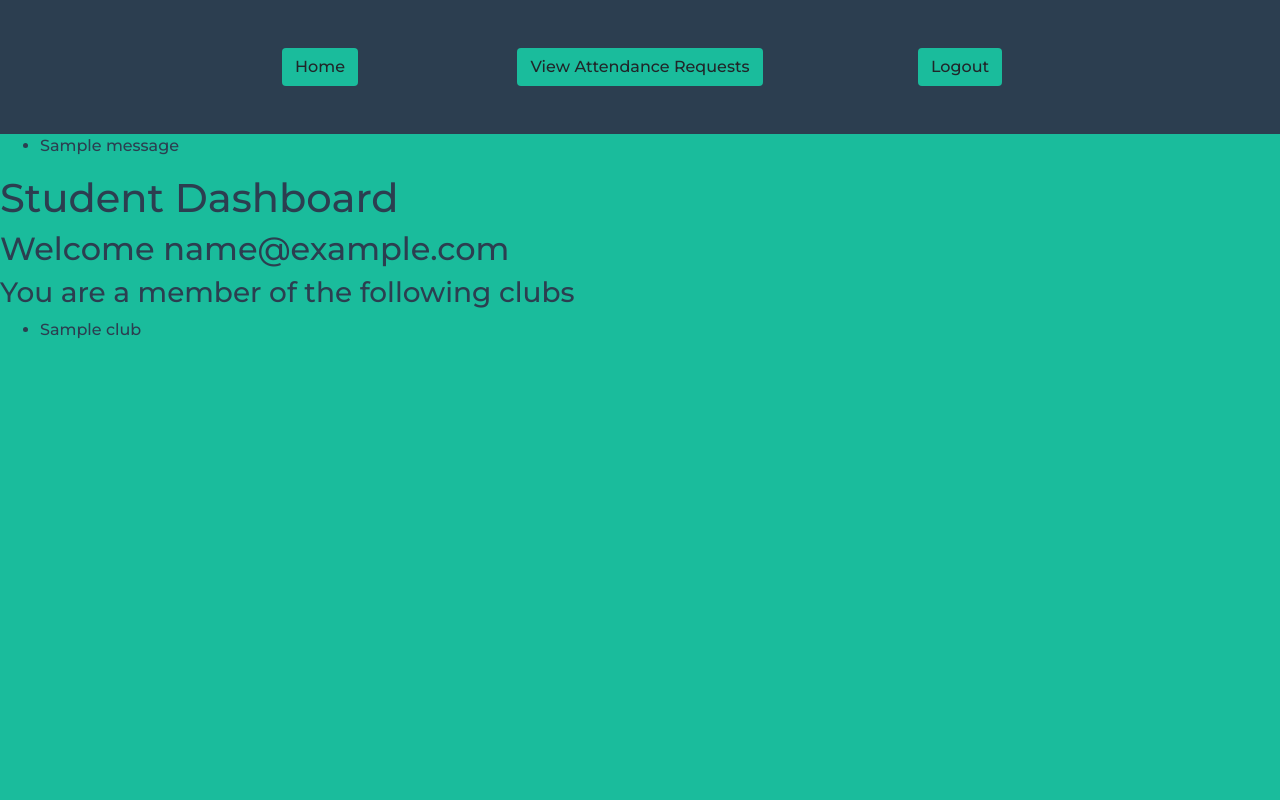
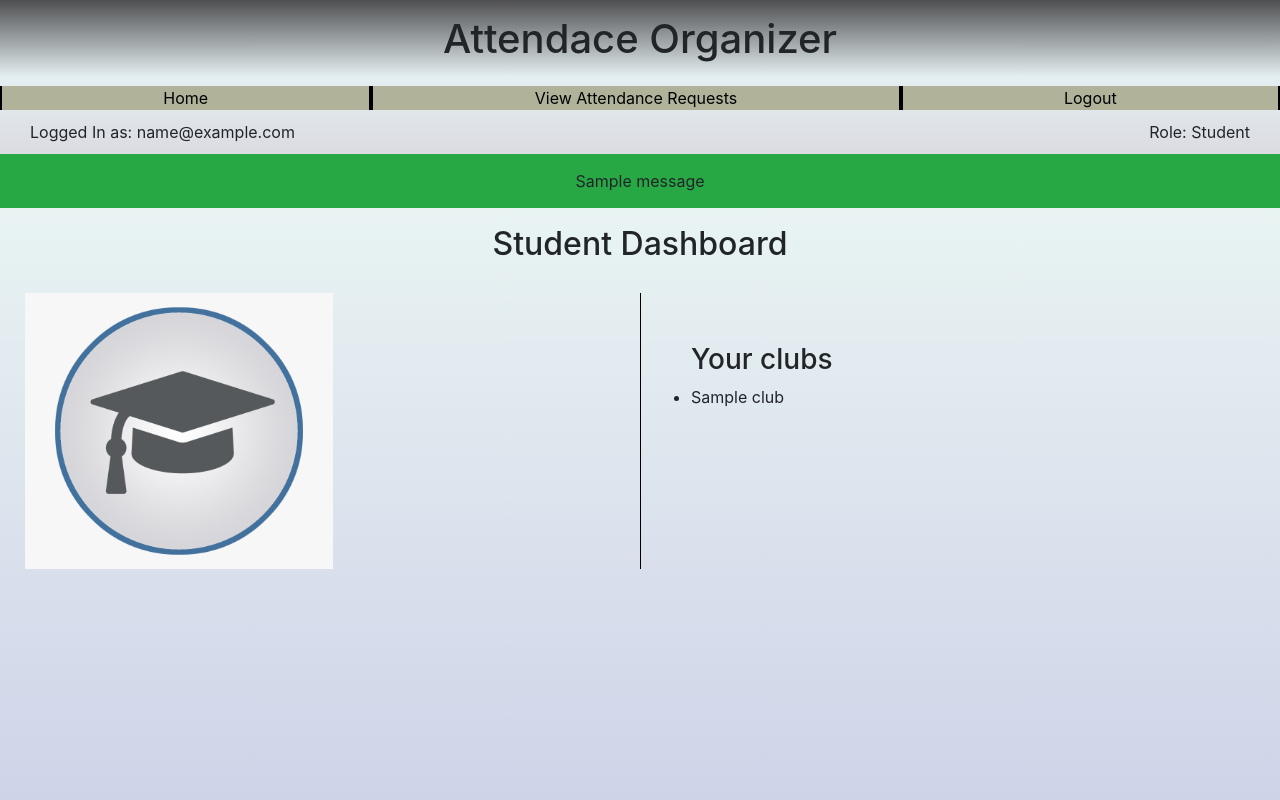
Before and after one commit to insertQuirkyNameHere/SE_attendance_organizer, a Django app: page /student/ in a window 1280 px wide. Run offline with Django 3.2, Linux system fonts and the light colour scheme; a user stored in the database is signed in; tables that the repository leaves empty hold one stand-in row (values such as "Sample post"); one stand-in notice (Sample message) is shown.

Commit message:
Styling changed for president and student apps. Yet to change president dashboard

```diff
--- a/accounts/models.py
+++ b/accounts/models.py
@@ -83,6 +83,20 @@
     def has_module_perms(self, app_label):
         return True
 
+    @property
+    def get_role(self):
+        if (self.is_student):
+            return 'Student'
+
+        elif(self.is_dept):
+            return 'Department Staff'
+
+        elif (self.is_faculty):
+            return 'Faculty'
+
+        else:
+            return 'President'
+
     """@property
     def is_staff(self):
         return self.staff
--- /dev/null
+++ b/static/css/dashboard.css
@@ -0,0 +1,14 @@
+.dashboard-section{
+    margin-top: 30px;
+    display: grid;
+    grid-template-columns: 50% 50%;
+}
+
+.img-part img{
+    width: 50%;
+}
+
+.content-part{
+    padding: 50px;
+    border-left: 1px solid rgb(0, 0, 0);
+}
--- a/static/css/main.css
+++ b/static/css/main.css
@@ -1,4 +1,24 @@
 body{
+    margin: 0px;
+    padding: 0px;
+    background-image: linear-gradient(#f1fff6, #cfd3e8);
+    min-height: 100vh;
+}
+
+header{
+    background-image: linear-gradient(#4f4f51, #e4eff1, #dbdbe1);
+}
+
+nav{
+    background-color: rgb(185 201 191);
+}
+
+section{
+    padding: 15px;
+    margin: 2px 10px;
+}
+
+ul{
     margin: 0px;
     padding: 0px;
 }
@@ -21,6 +41,58 @@
     border-radius: 6px;
 }
 
+.navLinks-container{
+    display: grid;
+    grid-template-columns: auto auto auto;
+}
+
+.navLinks-container li{
+    list-style: none;
+    display: block;
+    width: 100%;
+    background-color: rgb(176 179 154);
+    color: rgb(0, 0, 0);
+    text-align: center;
+    border-right: 2px solid rgb(0, 0, 0);
+    border-left: 2px solid rgb(0, 0, 0);
+}
+
+.navLinks-container li:hover{
+    background-color: rgb(230 233 199);
+    text-decoration: none;
+}
+
+.user-info{
+    display: flex;
+    justify-content: space-between;
+    padding: 10px 30px;
+}
+
+.messages{
+    text-align: center;
+}
+
+.messages li{
+    list-style: none;
+    padding: 15px;
+}
+
+.messages li.success{
+    background-color: #28a745;
+}
+
+.messages li.error{
+    background-color: #dc3545;
+}
+
+.messages li.warning{
+    background-color: #ffc107;
+}
+
+.messages li.info{
+    background-color: #17a2b8;
+}
+
 .fieldWrapper{
     margin: 20px;
 }
@@ -28,3 +100,7 @@
 .center-text{
     text-align: center;
 }
+
+.soft-text{
+    font-weight: 300;
+}
--- a/templates/base.html
+++ b/templates/base.html
@@ -0,0 +1,38 @@
+<!DOCTYPE html>
+<html lang="en">
+
+<head>
+    <meta charset="UTF-8">
+    <meta http-equiv="X-UA-Compatible" content="IE=edge">
+    <link rel="stylesheet" href="https://cdn.jsdelivr.net/npm/bootstrap@4.5.3/dist/css/bootstrap.min.css"
+        integrity="sha384-TX8t27EcRE3e/ihU7zmQxVncDAy5uIKz4rEkgIXeMed4M0jlfIDPvg6uqKI2xXr2" crossorigin="anonymous">
+    <link rel="stylesheet" href="/static/css/main.css">
+    {%block intStylesheets%}{%endblock%}
+    <title>{%block title%}{%endblock%}</title>
+    <meta name="viewport" content="width=device-width, initial-scale=1.0">
+</head>
+
+<body>
+    <header>
+        <h1>Attendace Organizer</h1>
+        <nav>
+            <ul class="navLinks-container">
+                {%block navLinks%}{%endblock%}
+            </ul>
+        </nav>
+        <div class="user-info">
+            <div class="user">Logged In as: {{user}}</div>
+            <div class="role">Role: {{user.get_role}}</div>
+        </div>
+    </header>
+    {% if messages %}
+    <ul class="messages">
+        {% for message in messages %}
+        <li {% if message.tags %} class="{{ message.tags }}" {% endif %}>{{ message }}</li>
+        {% endfor %}
+    </ul>
+    {% endif %}
+    {%block content%}{%endblock%}
+</body>
+
+</html>
--- a/templates/student/dashboard.html
+++ b/templates/student/dashboard.html
@@ -1,30 +1,27 @@
-{% extends 'header.html' %}
+{% extends '../base.html' %}
+
+{%block intStylesheets%}
+<link href="/static/css/dashboard.css" rel="stylesheet" type="text/css">
+{%endblock%}
+{%block title%}Attendance Organizer| Dashboard {%endblock%}
+
+{%block navLinks%}
+<a class="navLink" href="#"><li>Home</li></a>
+<a class="navLink" href="{%url 'stu_requests'%}"><li>View Attendance Requests</li></a>
+<a class="navLink" href="{%url 'logout'%}"><li>Logout</li></a>
+{%endblock%}
 
 {% block content %}
-<div class="container-fluid top-nav">
-    <div class="row py-5 justify-content-center">
-        <div class="col-3 text-center">
-            <a href="{% url 'stu_dash' %}"><button class="btn btn-special">Home</button></a>
-        </div>
-        <div class="col-3 text-center">
-            <a href="{% url 'stu_requests' %}"><button class="btn btn-special">View Attendance Requests</button></a>
-        </div>
-        <div class="col-3 text-center">
-            <a href="{% url 'logout' %}"><button class="btn btn-special">Logout</button></a>
-        </div>
-    </div>
+<section>
+<h2>Student Dashboard</h2>
+
+<div class="dashboard-section">
+<div class="img-part">
+<img src="/static/img/dashboard_img.png" alt="dashboard-icon">
 </div>
-{% if messages %}
-    <ul class="messages">
-    {% for message in messages %}
-        <li {% if message.tags %} class="{{ message.tags }}"{% endif %}>{{ message }}</li>
-    {% endfor %}
-    </ul>
-{% endif %}
-<h1>Student Dashboard</h1>
-<h2>Welcome {{user}}</h2>
 
-<h3>You are a member of the following clubs</h3>
+<div class="content-part">
+<h3>Your clubs</h3>
 {%if clubs%}
 <ul>
     {%for club in clubs%}
@@ -32,6 +29,9 @@
     {%endfor%}
 </ul>
 {%else%}
-<p>You are not part of any clubs yet</p>
+<p>You are not a part of any club at this moment</p>
 {%endif%}
 {% endblock %}
+</div>
+</div>
+</section>
```
Also changed, not shown: templates/president/addMembers.html (+17 -23 lines), templates/president/dashboard.html (+21 -26 lines), templates/president/enterClubDetails.html (+4 -10 lines), templates/president/manageMembers.html (+22 -23 lines), templates/president/memberList.html (+24 -29 lines), templates/register.html (+42 -15 lines), templates/student/enterDetails.html (+3 -10 lines), templates/student/requests.html (+26 -36 lines), static/img/dashboard_img.png (added).
